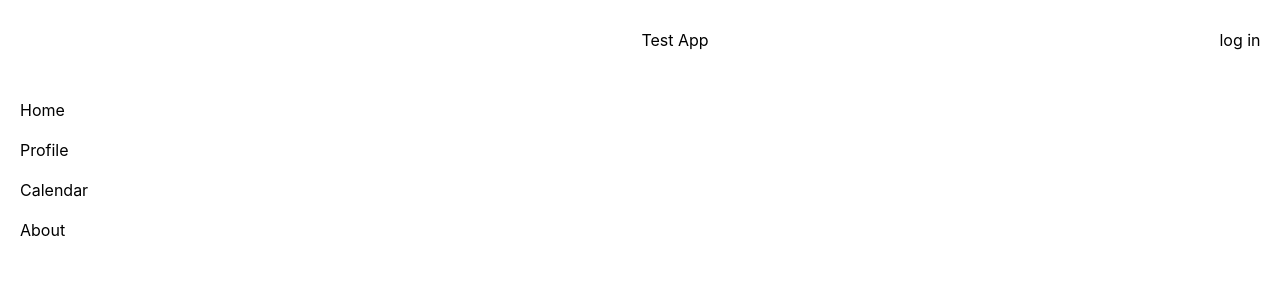
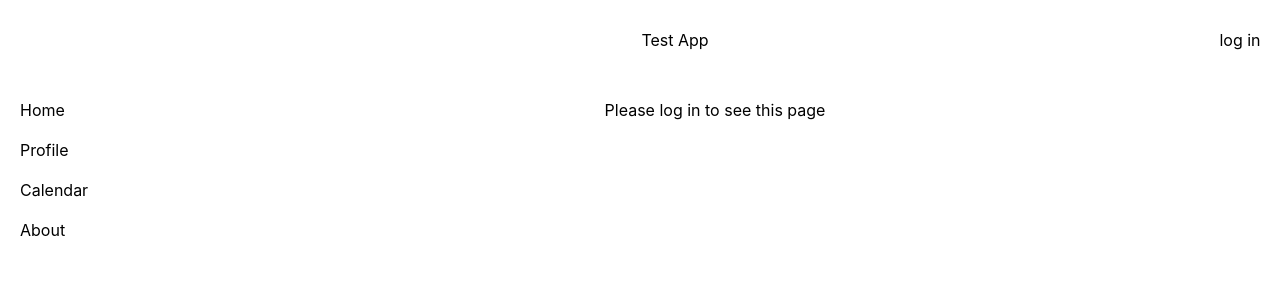
Before and after one commit to kerllsname/test_task, a React (Create React App) app in the folder test-app/: page /calendar in a window 1280 px wide. Shown: the top 300 px of the page. Built offline with nearby package versions, Linux system fonts and the light colour scheme.

Commit message:
feat: add warning title for unauthorized visiter

```diff
--- a/test-app/src/components/Wrapper/Main/CalendarPage.jsx
+++ b/test-app/src/components/Wrapper/Main/CalendarPage.jsx
@@ -0,0 +1,9 @@
+import ErrorPage from './ErrorPage';
+
+export default function CalendarPage() {
+  const accountName = localStorage.getItem('name');
+
+  if (!accountName) {
+    return <ErrorPage />;
+  }
+}
--- a/test-app/src/components/Wrapper/Main/ProfilePage.jsx
+++ b/test-app/src/components/Wrapper/Main/ProfilePage.jsx
@@ -1,6 +1,13 @@
+import ErrorPage from './ErrorPage';
 import avatar from '../../../images/avatar.png';
 
 export default function ProfilePage() {
+  const accountName = localStorage.getItem('name');
+
+  if (!accountName) {
+    return <ErrorPage />;
+  }
+
   return (
     <main className="profile">
       <div className="profile__img">
@@ -10,9 +17,8 @@ export default function ProfilePage() {
         <div className="info__nickname">nikname: Admin</div>
         <div className="info__date">date of registration: 27.03.2022</div>
         <div className="info__about">
-          about:
-          Lorem ipsum dolor sit amet, consectetur adipiscing elit. Etiam eu
-          dictum orci. Pellentesque euismod odio eget lacus egestas rhoncus.
+          about: Lorem ipsum dolor sit amet, consectetur adipiscing elit. Etiam
+          eu dictum orci. Pellentesque euismod odio eget lacus egestas rhoncus.
           Curabitur lacinia congue augue, eu venenatis ligula. Aliquam egestas
           fermentum feugiat. Proin pellentesque porta auctor. Morbi laoreet
           porta dui, at hendrerit erat cursus eu. Nullam sit amet lacus
--- a/test-app/src/components/Wrapper/Main/RouterPage.jsx
+++ b/test-app/src/components/Wrapper/Main/RouterPage.jsx
@@ -1,6 +1,7 @@
 import { Routes, Route } from 'react-router-dom';
 import HomePage from './HomePage';
 import ProfilePage from './ProfilePage';
+import CalendarPage from './CalendarPage';
 // import AboutPage from './AboutPage';
 
 export default function RouterPage() {
@@ -9,6 +10,7 @@ export default function RouterPage() {
       <Routes>
         <Route path="/" element={<HomePage />} />
         <Route path="/profile" element={<ProfilePage />} />
+        <Route path="/calendar" element={<CalendarPage />} />
         {/* <Route path="/about" element={<AboutPage />} /> */}
       </Routes>
     </main>
```
